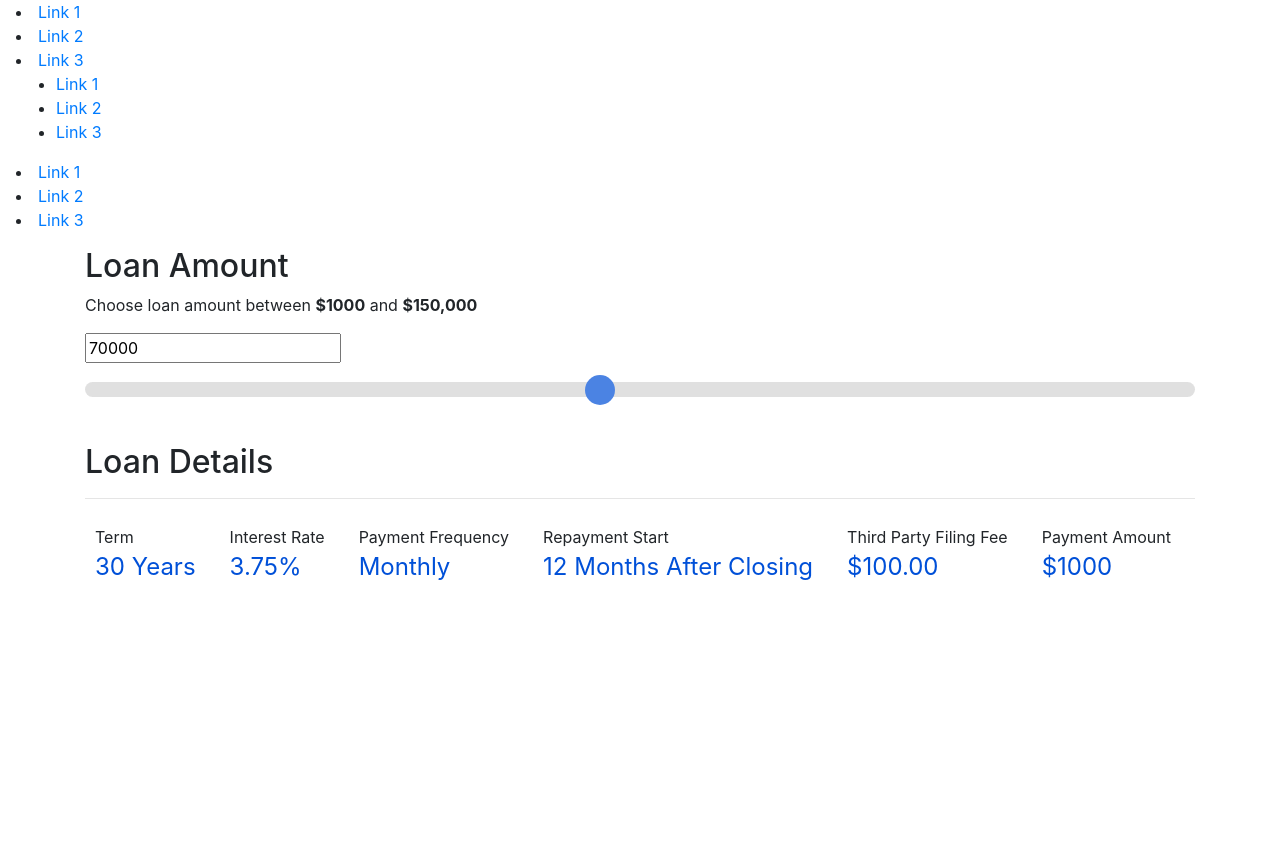
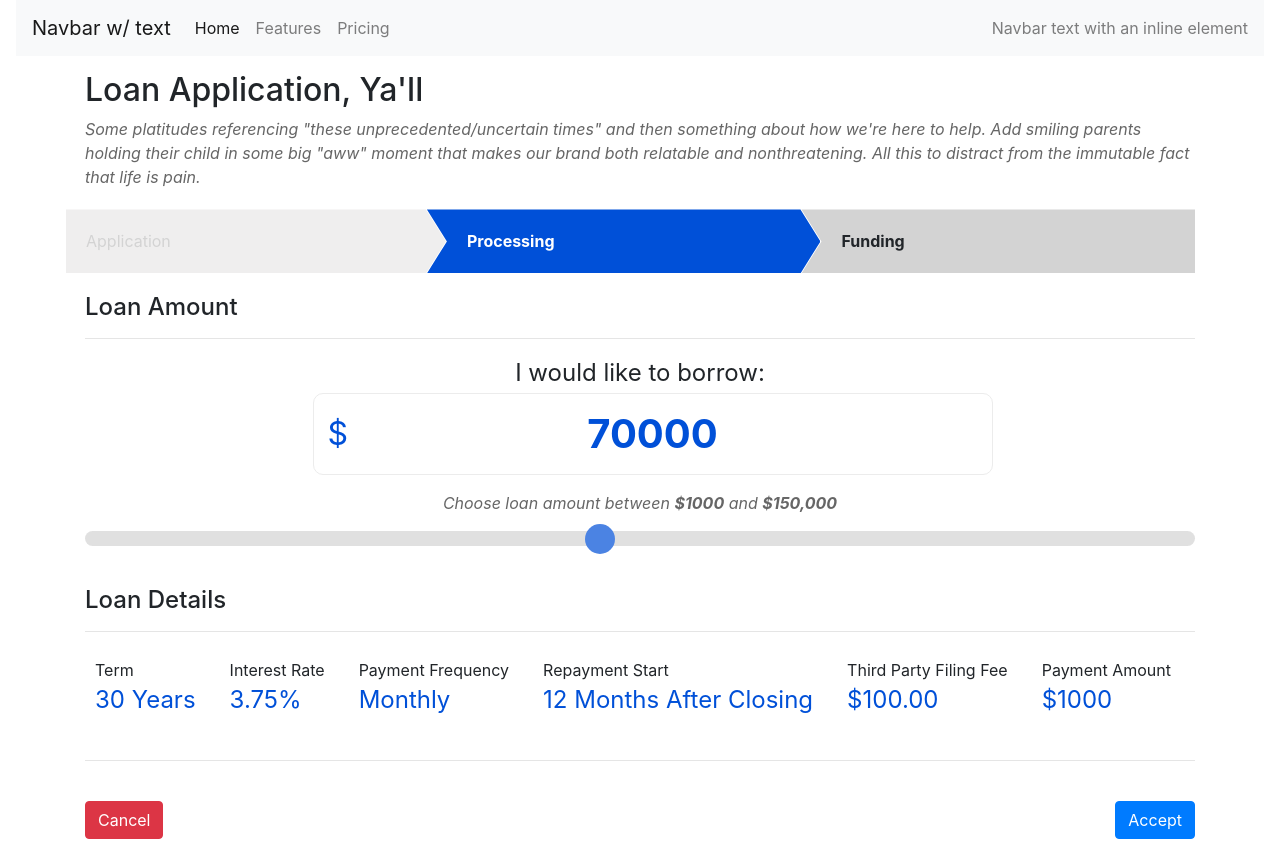
Before and after one commit to DecadenceNow/SummerGames, a plain HTML site: page index.html in a window 1280 px wide. Before the commit the page ends 800 px from the top, so only its background shows below. Drawn offline with nearby package versions, Linux system fonts and the light colour scheme.

Commit message:
second commit

```diff
--- a/index.html
+++ b/index.html
@@ -11,45 +11,71 @@
     <link rel="stylesheet" href="https://stackpath.bootstrapcdn.com/bootstrap/4.3.1/css/bootstrap.min.css" integrity="sha384-ggOyR0iXCbMQv3Xipma34MD+dH/1fQ784/j6cY/iJTQUOhcWr7x9JvoRxT2MZw1T" crossorigin="anonymous">
   </head>
   <body>
-    <!--Navbar goes here-->
-    <nav>
-        <div class="navLeft">
-            <li class="icon"><a href="#">Link 1</a></li>
-            <li class="item"><a href="#">Link 2</a></li>
-            <li class="item has-submenu">
-                <a tabindex="0">Link 3</a>
-                <ul class="submenu">
-                    <li class="subitem"><a href="#">Link 1</a></li>
-                    <li class="subitem"><a href="#">Link 2</a></li>
-                    <li class="subitem"><a href="#">Link 3</a></li>
-                </ul>
+
+<!--Navbar goes here-->
+<nav class="navbar navbar-expand-lg navbar-light bg-light">
+    <a class="navbar-brand" href="#">Navbar w/ text</a>
+    <button class="navbar-toggler" type="button" data-toggle="collapse" data-target="#navbarText"
+        aria-controls="navbarText" aria-expanded="false" aria-label="Toggle navigation">
+        <span class="navbar-toggler-icon"></span>
+    </button>
+    <div class="collapse navbar-collapse" id="navbarText">
+        <ul class="navbar-nav mr-auto">
+            <li class="nav-item active">
+                <a class="nav-link" href="#">Home <span class="sr-only">(current)</span></a>
             </li>
+            <li class="nav-item">
+                <a class="nav-link" href="#">Features</a>
+            </li>
+            <li class="nav-item">
+                <a class="nav-link" href="#">Pricing</a>
+            </li>
+        </ul>
+        <span class="navbar-text">
+            Navbar text with an inline element
+        </span>
+    </div>
+</nav>
+
+
+<!--Main Content goes here-->
+
+    <div class="container">
+        <h2>Loan Application, Ya'll</h2>
+        <p class = "instructions">Some  platitudes referencing "these unprecedented/uncertain times" and then something about how we're here to help. Add smiling parents holding their child in some big "aww" moment that makes our brand both relatable and nonthreatening. All this to distract from the immutable fact that life is pain.</p>
+
+            <!--Progress Bar or Stepper goes here -->
+
+            <!--Copy a line using Shift+Option+Arrow (Mac) or Shift+Alt+Arrow (Win)-->
+            <!--Edit multiple lines using Opt+Cmd+Arrow (Mac) or Ctrl+Alt+Arrow(Win)-->
+            <ul class="stepper">
+                <li class="stepper__item complete">Application</li>
+                <li class="stepper__item current">Processing</li>
+                <li class="stepper__item">Funding</li>
+            </ul>
+
+    <!--Loan Selector goes here-->
+
+        <div class="content-wrapper">
+        <h4>Loan Amount</h4>
+        <hr>
+        <div class="amount">
+        <p class="label-text">I would like to borrow:</p>
+        <div class="amount-text">
+        <span class="currency">$</span>
+        <input type="text" value="" label="Loan Amount" id="demo">
         </div>
-
-        <div class="navRight">
-            <li class="item"><a href="#">Link 1</a></li>
-            <li class="item"><a href="#">Link 2</a></li>
-            <li class="item"><a href="#">Link 3</a></li>
-        </div>
-    </nav>
-
-    <!--Top Section goes here-->
-    <div class="container">
-        <div class="content-wrapper">
-        <h2>Loan Amount</h2>
         <p class="instructions">
             Choose loan amount between <strong>$1000</strong> and <strong>$150,000</strong>
         </p>
-        <!--Loan Selector goes here-->
-        <div class="amount">
-        <input type="text" value="" label="Loan Amount" id="demo"></span></p>
         <input type="range" min="1000" max="150000" value="70000" class="slider" id="sliderRange">
+
         </div>
         </div>
 
-    <!--Bottom Section - Loan Details-->
+    <!--Loan Details go here -->
     <div class="content-wrapper">
-    <h2>Loan Details</h2>
+    <h4>Loan Details</h4>
     <hr>
     <div class="detail-container">
         <div class="loan-detail">
@@ -58,7 +84,7 @@
         </div>
         <div class="loan-detail">
             <span class="label">Interest Rate</span>
-            <p class="detail">3.75%</p>
+            <p class="detail"><span id="rate">3.75</span>%</p>
         </div>
         <div class="loan-detail">
             <span class="label">Payment Frequency</span>
@@ -77,25 +103,57 @@
             <p class="detail">$<span id="payment">1000</span></p>
         </div>
     </div>
+    <hr>
     </div>
 
+    <!--BUTTON GROUP HERE-->
+    <button type="button" class="btn btn-danger">Cancel</button>
+    <button type="button" class="btn btn-primary float-right">Accept</button>
 
         </div>
     <script>
+
+
+        let myRate = document.getElementById("rate");
+            const intRate = function () {
+                let newRate = 0;
+                let loanValue = output.value;
+                if (loanValue < 10000) {
+                    newRate = 2.00;
+                } else if (loanValue < 50000) {
+                    newRate = 3.75;
+                } else if (loanValue < 100000) {
+                    newRate = 4.50;
+                } else {
+                    newRate = 6.00;
+                }
+                    return newRate;
+                console.log(newRate);
+            }
+
         var rangeslider = document.getElementById("sliderRange");
             var output = document.getElementById("demo");
-            var loanPayment = document.getElementById("payment")
+            var loanPayment = document.getElementById("payment");
             output.value = rangeslider.value;
+
 
 
             rangeslider.oninput = function () {
                 output.value = this.value;
                 loanPayment.innerHTML = Math.trunc((this.value / 360)*100)/100;
+                intRate();
+                myRate.innerHTML = intRate();
+
             }
 
             output.oninput = function () {
-                rangeslider.value = this.value;
+                rangeslider.value = (this.value);
+                console.log(rangeslider.value);
+                intRate();
+                myRate.innerHTML = intRate();
             }
+
+
 
 
     </script>
--- a/style.css
+++ b/style.css
@@ -9,8 +9,53 @@ body{
     padding: 15px;
 }
 
+
+/*  Stepper styling goes here  */
+.stepper {
+  display: flex;
+  margin: 20px 0 0 0;
+  padding: 0;
+  width: 100%;
+  list-style: none;
+  position: relative;
+}
+
+.stepper__item {
+  flex: 100%;
+  padding: 20px 20px 20px 40px;
+  background: #d3d3d3;
+  margin: 0 0 0 -19px;
+  font-weight: bold;
+  -webkit-clip-path: polygon(20px 50%, 0% 0%, calc(100% - 20px) 0%, 100% 50%, calc(100% - 20px) 100%, 0% 100%);
+
+}
+
+.stepper__item.current {
+    background: #0050d8;
+    font-weight: bold;
+    color: white;
+  }
+
+  .stepper__item.complete {
+    background: #efeeee;
+    color: #d3d3d3;
+    font-weight: normal;
+  }
+
+  .stepper__item:first-child {
+    padding: 20px;
+    -webkit-clip-path: polygon(0% 0%, calc(100% - 20px) 0%, 100% 50%, calc(100% - 20px) 100%, 0% 100%);
+  }
+
+  .stepper__item:last-child {
+    -webkit-clip-path: polygon(20px 50%, 0% 0%, 100% 0%, 100% 100%, 0% 100%);
+  }
+/*End Stepper*/
+
+
 .content-wrapper {
     margin-bottom: 40px;
+    margin-top: 20px;
 }
 
 /*                         Slider                                     */
@@ -55,13 +100,34 @@ body{
 }
 
 
+.amount {
+    display: flex;
+    justify-content: center;
+    flex-direction: column;
+}
+
+.amount > p {
+    text-align: center;
+}
+
+.amount-text {
+    align-self: center;
+}
+
+.currency {
+    color: #0050d8!important;
+    font-size: 2rem;
+    position: relative;
+    bottom: 3px;
+    left: 40px;
+}
+
 .loan-amount {
     color: #0050d8!important;
     font-size: 3rem;
     vertical-align: middle;
 
 }
-
 
 .detail-container {
     display: flex;
@@ -79,3 +145,39 @@ body{
     font-size: 1.5rem;
     color:#0050d8;
 }
+
+.label-text {
+    text-align: center;
+    font-size: 1.5rem;
+    margin-bottom: 2px;
+}
+
+.instructions {
+    font-style: italic;
+    color: #666;
+}
+
+#demo {
+  -webkit-appearance: none; /* Override default look */
+  appearance: none;
+  border-radius: 10px;
+  border: 1px solid #ececec;
+  padding: 0.25em 0.5em;
+  margin: 0 0 0.4em 0;
+  font-size: 2.5rem;
+  color:#0050d8;
+  text-align: center;
+  font-weight: bold;
+  max-width: 700px;
+}
+
+#demo:before {
+    content: '$';
+    color: red;
+    position: absolute;
+}
+
+#demo:hover{
+    border: 1px solid #0050d8;
+    transition: border-color 2s;
+}
```
